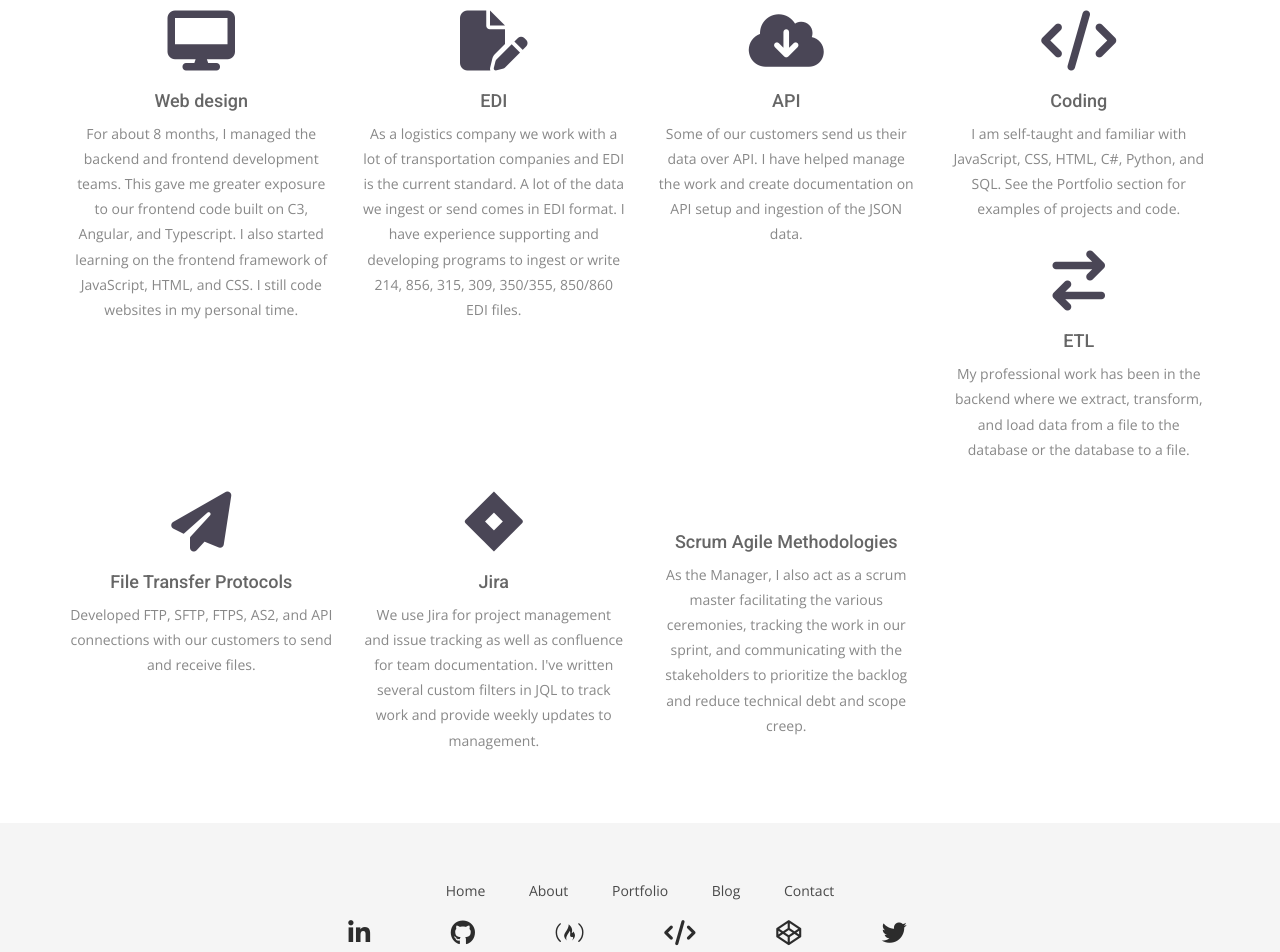
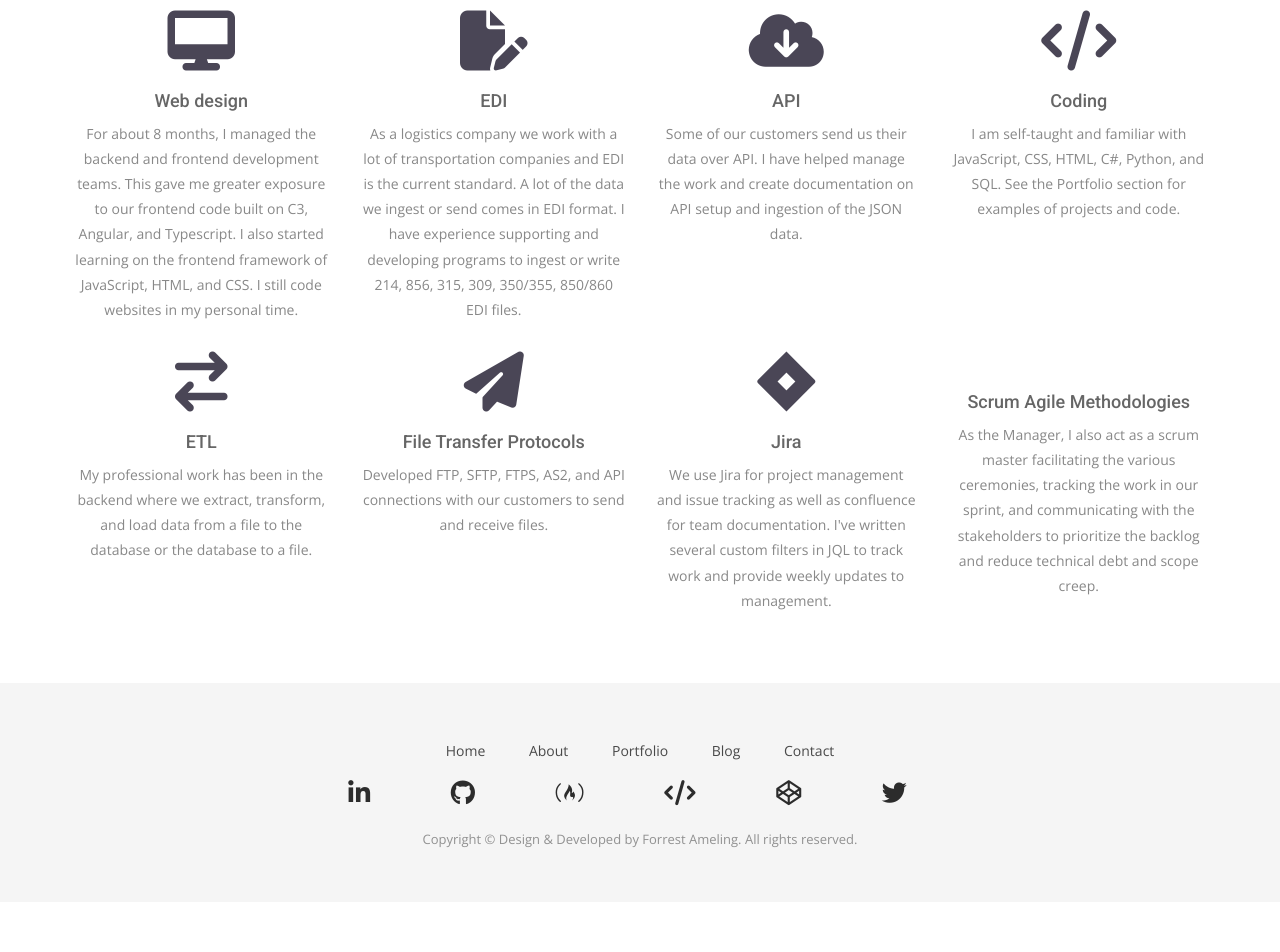
Before and after one commit to ForrestAmeling/home, a Jekyll site: the page built from index.html, in a window 1280 px wide. Shown: the part 1408-2360 px from the top of the page. Built offline with Jekyll 4.4.1, drawn with Linux system fonts in a browser that asks for light colours; nearby versions of some CDN libraries; some web fonts are replaced; library files that are not in the unit come from our copies; comment, search, counter and statistics services are not loaded; after the commit the page ends 2310 px from its top, so only the background shows below that.

Commit message:
moved ETL section

```diff
--- a/_includes/home-skills.html
+++ b/_includes/home-skills.html
@@ -95,6 +95,8 @@
             projects and code.</p>
         </div>
       </div>
+    </div>
+    <div class="row ">
       <div class="col-sm-6 col-sm-3">
         <div class="skills-item">
           <i class="fa fa-arrow-right-arrow-left"></i>
@@ -104,8 +106,6 @@
             the database to a file.</p>
         </div>
       </div>
-    </div>
-    <div class="row ">
       <div class="col-sm-6 col-sm-3">
         <div class="skills-item">
           <i class="fa fa-paper-plane"></i>
```
